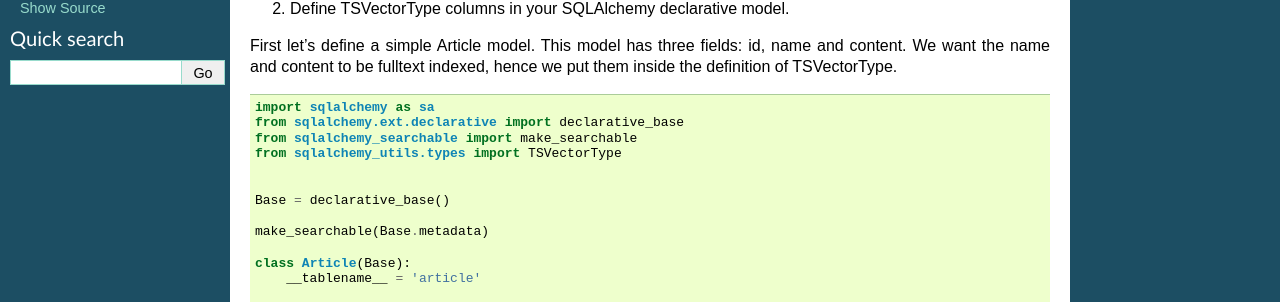
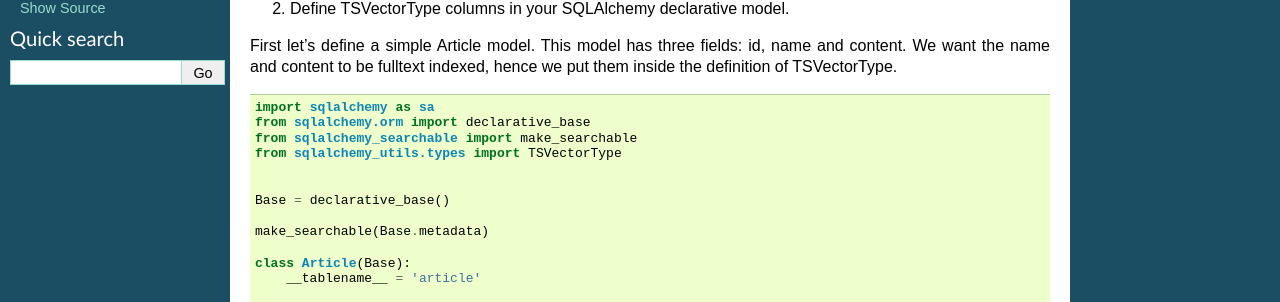
Before and after one commit to falcony-io/sqlalchemy-searchable, a Sphinx documentation site: the page built from docs/installation.rst, in a window 1280 px wide. Shown: the part 256-558 px from the top of the page. Built offline with Sphinx 7.4.7, drawn with Linux system fonts in a browser that asks for light colours.

Commit message:
docs: use declarative_base() from sqlalchemy.orm
The `declarative_base()` function has moved to `sqlalchemy.orm` in
SQLAlchemy 2.0. Change the docs to use the new location.

Refs #111

```diff
--- a/docs/configuration.rst
+++ b/docs/configuration.rst
@@ -103,7 +103,7 @@ Consider the following model definition. Here each article has one category.
 
 
     import sqlalchemy as sa
-    from sqlalchemy.ext.declarative import declarative_base
+    from sqlalchemy.orm import declarative_base
 
     from sqlalchemy_utils.types import TSVectorType
 
--- a/docs/installation.rst
+++ b/docs/installation.rst
@@ -22,7 +22,7 @@ We want the name and content to be fulltext indexed, hence we put them inside th
 ::
 
     import sqlalchemy as sa
-    from sqlalchemy.ext.declarative import declarative_base
+    from sqlalchemy.orm import declarative_base
     from sqlalchemy_searchable import make_searchable
     from sqlalchemy_utils.types import TSVectorType
 
```
